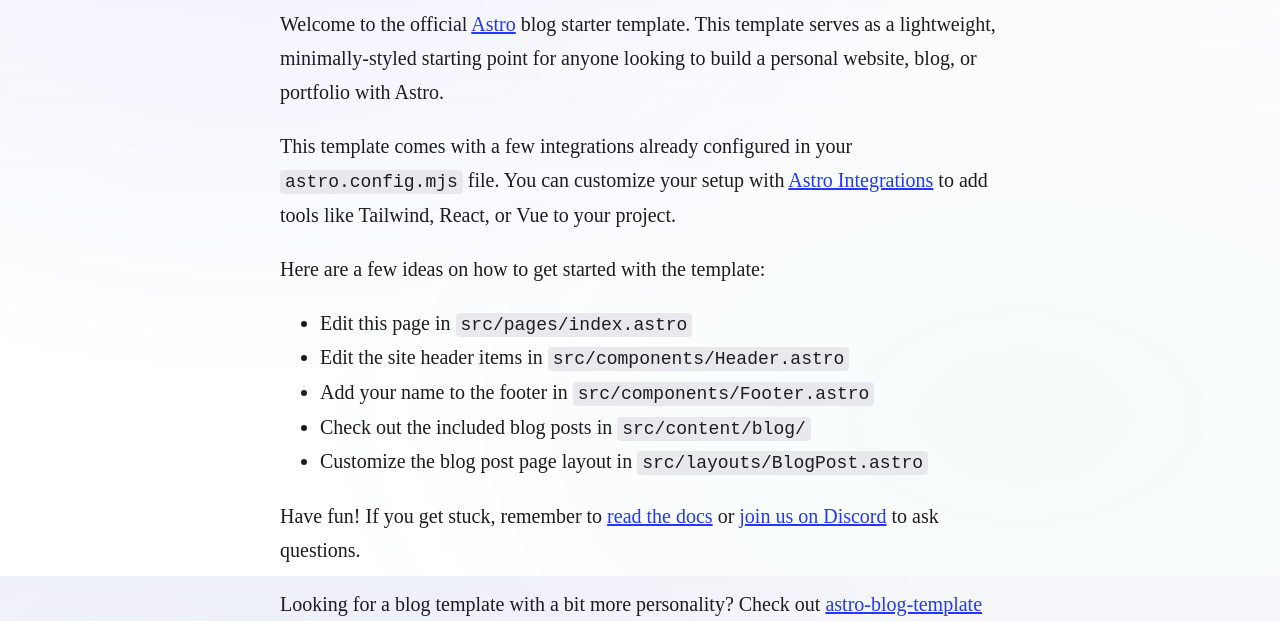
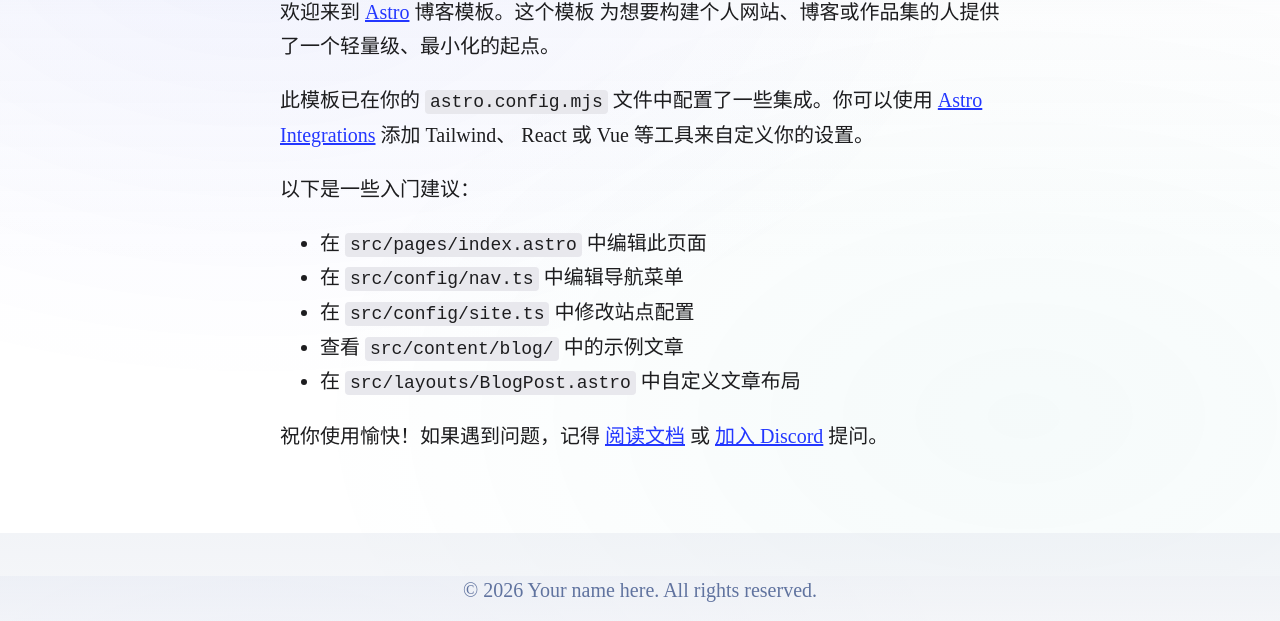
Before and after one commit to mcxiaochenn/Dusklight, an Astro site: page / in a window 1280 px wide. Shown: the part 224-845 px from the top of the page. Built offline with nearby package versions, Linux system fonts and the light colour scheme; Astro itself is replaced by a stand-in of ours.

Commit message:
@feat: 更新 index.astro 使用新组件
- 使用新的 Header 组件（液态玻璃效果）
- 中文化页面内容
- 更新导航配置说明
@

```diff
--- a/src/pages/index.astro
+++ b/src/pages/index.astro
@@ -1,12 +1,12 @@
 ---
 import BaseHead from '../components/BaseHead.astro';
 import Footer from '../components/Footer.astro';
-import Header from '../components/Header.astro';
+import Header from '../components/common/Header.astro';
 import { SITE_DESCRIPTION, SITE_TITLE } from '../consts';
 ---
 
 <!doctype html>
-<html lang="en">
+<html lang="zh-CN">
 	<head>
 		<BaseHead title={SITE_TITLE} description={SITE_DESCRIPTION} />
 	</head>
@@ -15,33 +15,26 @@ import { SITE_DESCRIPTION, SITE_TITLE } from '../consts';
 		<main>
 			<h1>🧑‍🚀 Hello, Astronaut!</h1>
 			<p>
-				Welcome to the official <a href="https://astro.build/">Astro</a> blog starter template. This template
-				serves as a lightweight, minimally-styled starting point for anyone looking to build a personal
-				website, blog, or portfolio with Astro.
+				欢迎来到 <a href="https://astro.build/">Astro</a> 博客模板。这个模板
+				为想要构建个人网站、博客或作品集的人提供了一个轻量级、最小化的起点。
 			</p>
 			<p>
-				This template comes with a few integrations already configured in your
-				<code>astro.config.mjs</code> file. You can customize your setup with
-				<a href="https://astro.build/integrations">Astro Integrations</a> to add tools like Tailwind,
-				React, or Vue to your project.
+				此模板已在你的 <code>astro.config.mjs</code> 文件中配置了一些集成。你可以使用
+				<a href="https://astro.build/integrations">Astro Integrations</a> 添加 Tailwind、
+				React 或 Vue 等工具来自定义你的设置。
 			</p>
-			<p>Here are a few ideas on how to get started with the template:</p>
+			<p>以下是一些入门建议：</p>
 			<ul>
-				<li>Edit this page in <code>src/pages/index.astro</code></li>
-				<li>Edit the site header items in <code>src/components/Header.astro</code></li>
-				<li>Add your name to the footer in <code>src/components/Footer.astro</code></li>
-				<li>Check out the included blog posts in <code>src/content/blog/</code></li>
-				<li>Customize the blog post page layout in <code>src/layouts/BlogPost.astro</code></li>
+				<li>在 <code>src/pages/index.astro</code> 中编辑此页面</li>
+				<li>在 <code>src/config/nav.ts</code> 中编辑导航菜单</li>
+				<li>在 <code>src/config/site.ts</code> 中修改站点配置</li>
+				<li>查看 <code>src/content/blog/</code> 中的示例文章</li>
+				<li>在 <code>src/layouts/BlogPost.astro</code> 中自定义文章布局</li>
 			</ul>
 			<p>
-				Have fun! If you get stuck, remember to
-				<a href="https://docs.astro.build/">read the docs</a>
-				or <a href="https://astro.build/chat">join us on Discord</a> to ask questions.
-			</p>
-			<p>
-				Looking for a blog template with a bit more personality? Check out
-				<a href="https://github.com/Charca/astro-blog-template">astro-blog-template</a>
-				by <a href="https://twitter.com/Charca">Maxi Ferreira</a>.
+				祝你使用愉快！如果遇到问题，记得
+				<a href="https://docs.astro.build/">阅读文档</a>
+				或 <a href="https://astro.build/chat">加入 Discord</a> 提问。
 			</p>
 		</main>
 		<Footer />
```
